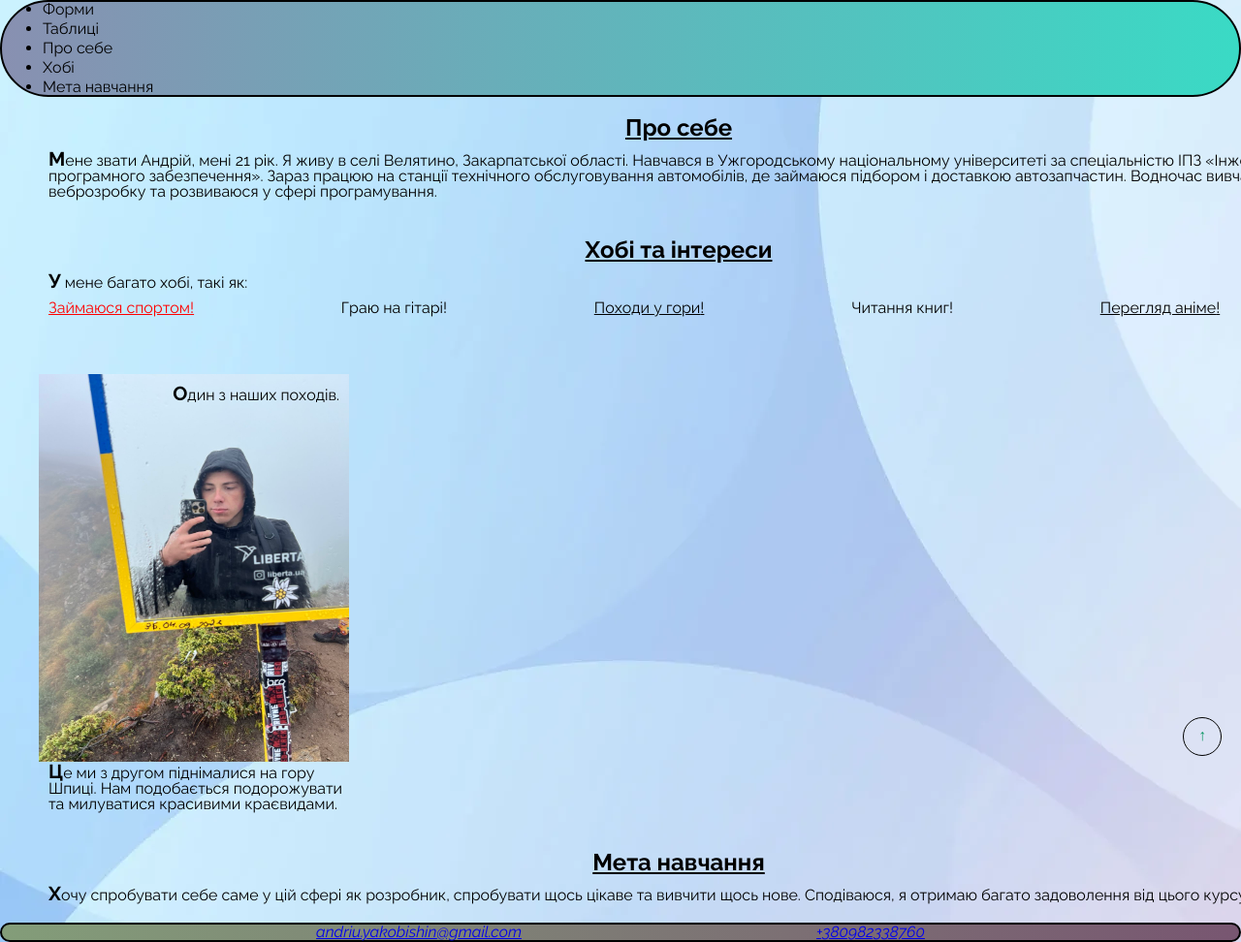
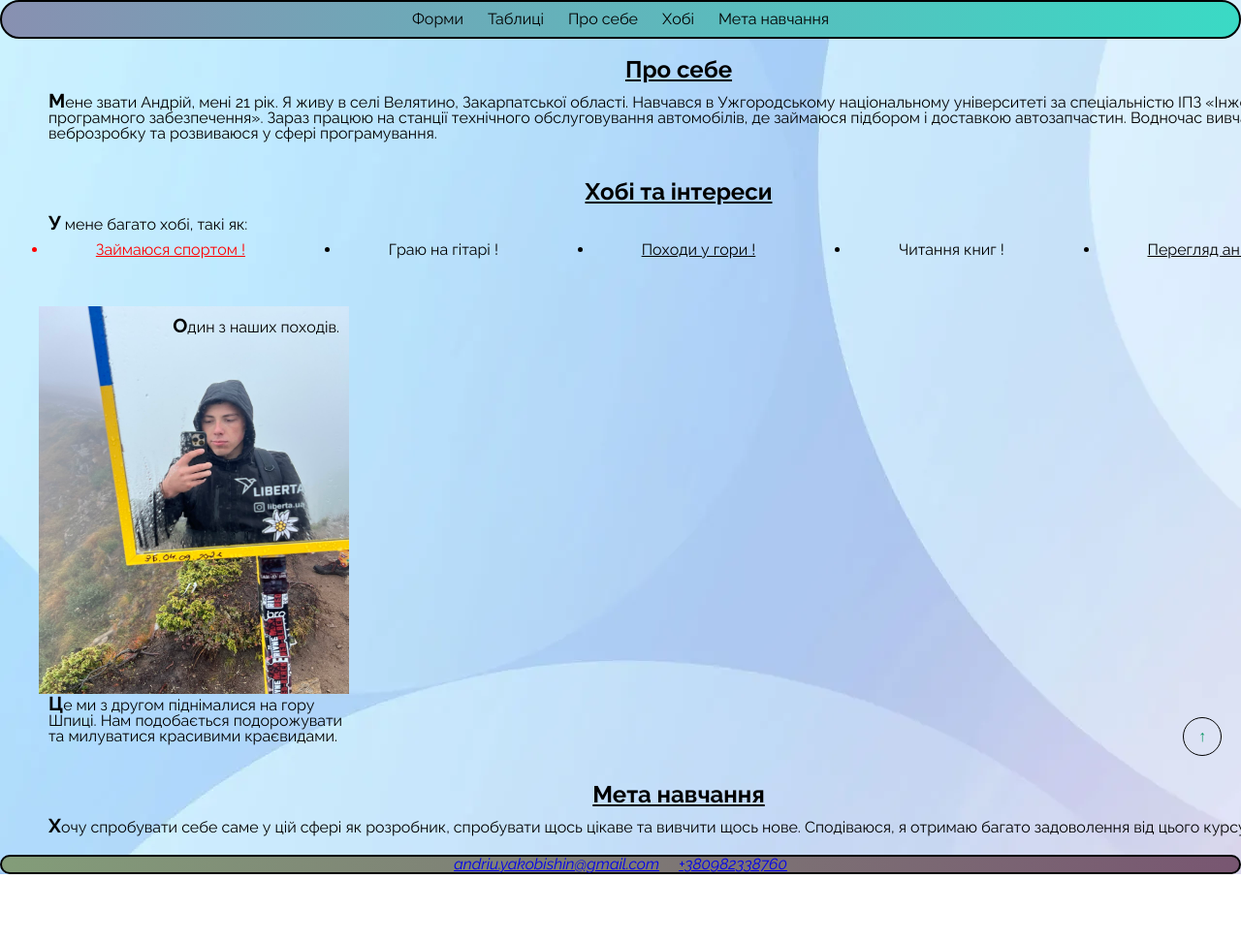
Before and after one commit to Stalker667St/Homework, a plain HTML site: page index.html in a window 1280 px wide. Shown: the top 972 px of the page at 97% size. After the commit the page ends 902 px from the top, so only its background shows below. Drawn offline with nearby package versions, Linux system fonts and the light colour scheme.

Commit message:
revorked

```diff
--- a/styles/style.css
+++ b/styles/style.css
@@ -51,9 +51,7 @@ body {
   width: 320px;
   display: flex;
   flex-direction: column;
-  justify-content: space-around;
   align-items: end;
-  order: 2;
 }
 
 /* ABSOLUTE */
@@ -62,8 +60,6 @@ body {
   top: 10px;
   right: 10px;
   padding-left: 0;
-  display: inline;
-  align-self: center;
 }
 
 /* FIXED */
@@ -75,16 +71,15 @@ body {
   height: 40px;
   border: 1px solid black;
   border-radius: 30px;
-  text-align: center;
+  align-items: center;
   text-decoration: none;
-  line-height: 36px;
   color: #0c9764;
   display: flex;
   justify-content: center;
 }
 
 .header nav {
-  text-align: left;
+  padding: 10px 20px;
 }
 
 .header nav a {
@@ -92,12 +87,18 @@ body {
   color: var(--link-color);
 }
 
-nav li {
-  margin-bottom: 4px;
+.header nav li {
+  margin: 0;
 }
 
 .header nav ul {
-  padding-left: 2px;
+  display: flex;
+  align-items: center;
+  justify-content: center;
+  flex-wrap: wrap;
+  gap: 15px 25px;
+  padding: 0;
+  list-style: none;
 }
 
 .header nav a:hover {
@@ -153,9 +154,6 @@ h2 {
 }
 
 .hobbies li {
-  margin-bottom: 10px;
-  display: flex;
-  flex-direction: row;
   flex-grow: 1;
 }
 
@@ -250,11 +248,6 @@ section {
 
 .contacts {
   display: flex;
-  flex-wrap: wrap;
-  text-align: center;
-  justify-content: space-evenly;
+  justify-content: center;
+  gap: 20px;
 }
-
-.contacts a:first-child {
-  margin-right: 20px;
-}
```
